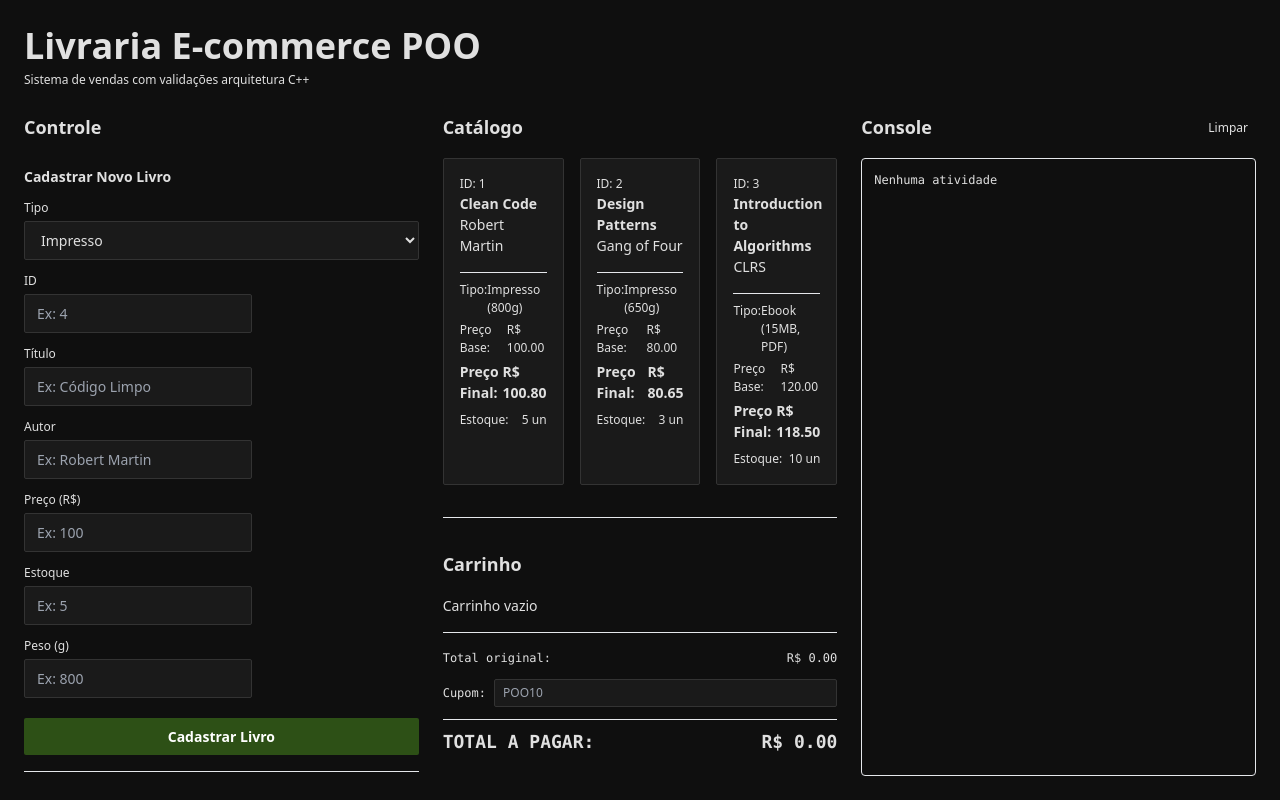
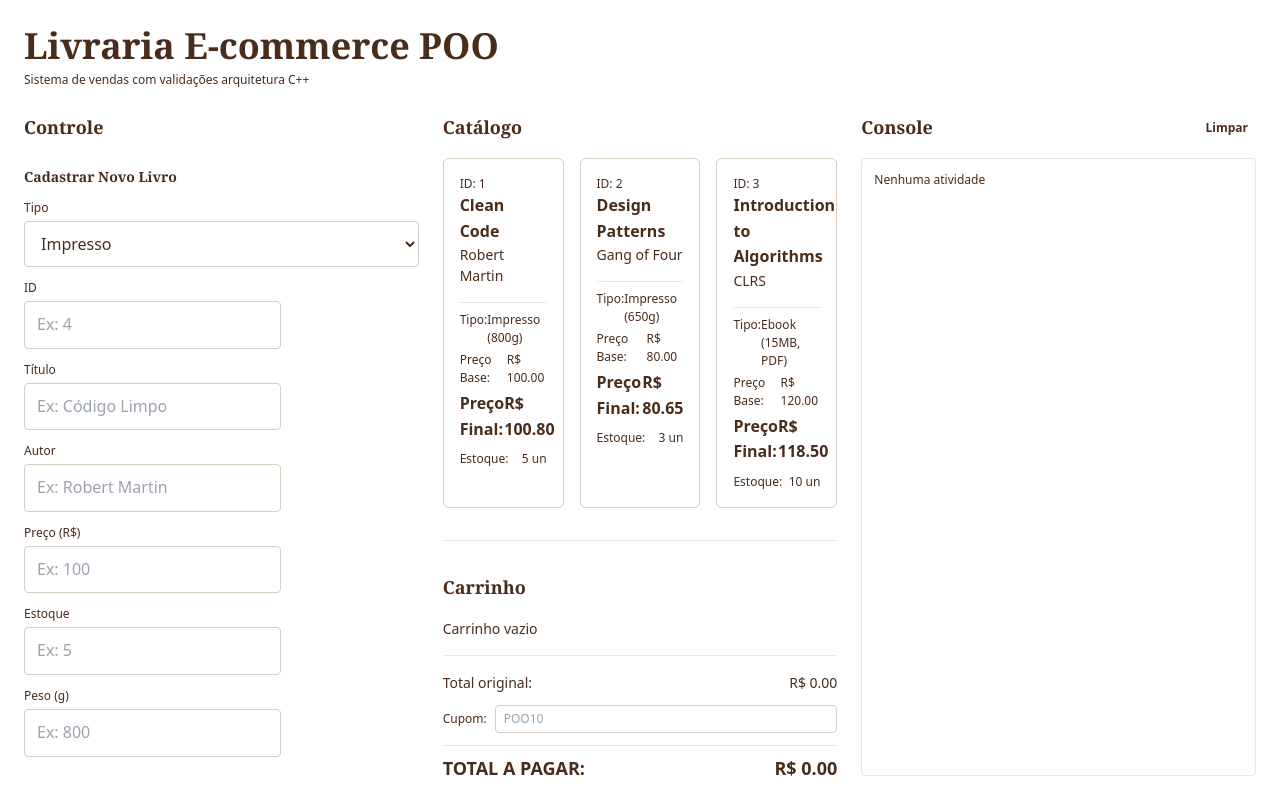
Before and after one commit to Luizgsch/Livraria, a React (Vite) app in the folder frontend/: page / in a window 1280 px wide. Built offline with nearby package versions, Linux system fonts and the light colour scheme.

Commit message:
chore: update base styles to light mode (branco, bege, marrom palette)

```diff
--- a/frontend/src/index.css
+++ b/frontend/src/index.css
@@ -3,14 +3,16 @@
 @tailwind utilities;
 
 :root {
-  --color-obsidian-950: #0f0f0f;
-  --color-obsidian-900: #1a1a1a;
-  --color-obsidian-800: #333333;
-  --color-obsidian-700: #e0e0e0;
-  --color-obsidian-600: #999999;
-  --color-success: #2d5016;
-  --color-error: #8B3A3A;
-  --color-warning: #5c4033;
+  --color-white: #ffffff;
+  --color-beige-50: #f5f1ed;
+  --color-beige-100: #ebe4dd;
+  --color-beige-200: #d9ccc0;
+  --color-brown-light: #8b6f47;
+  --color-brown-base: #6b4423;
+  --color-brown-dark: #4a2c1a;
+  --color-success: #2d6a4f;
+  --color-error: #c1121f;
+  --color-warning: #fca311;
 }
 
 * {
@@ -24,69 +26,188 @@ html, body, #root {
 }
 
 body {
-  background-color: var(--color-obsidian-950);
-  color: var(--color-obsidian-700);
+  background-color: var(--color-white);
+  color: var(--color-brown-dark);
   font-family: system-ui, -apple-system, sans-serif;
-  font-size: 14px;
-  line-height: 1.5;
+  font-size: 16px;
+  line-height: 1.6;
+}
+
+h1, h2, h3, h4, h5, h6 {
+  font-family: Merriweather, Georgia, serif;
+  color: var(--color-brown-dark);
+  margin: 0;
+}
+
+h1 {
+  font-size: 48px;
+  line-height: 1.2;
+}
+
+h2 {
+  font-size: 36px;
+  line-height: 1.2;
+}
+
+h3 {
+  font-size: 24px;
+  line-height: 1.3;
 }
 
 button {
   font-family: system-ui, -apple-system, sans-serif;
-  font-size: 14px;
+  font-size: 16px;
   cursor: pointer;
   border: none;
-  border-radius: 2px;
-  padding: 8px 12px;
-  transition: background-color 0.2s;
+  border-radius: 4px;
+  padding: 10px 20px;
+  transition: all 0.2s;
+  font-weight: 600;
+}
+
+button.btn-primary {
+  background-color: var(--color-brown-base);
+  color: white;
+}
+
+button.btn-primary:hover {
+  background-color: var(--color-brown-dark);
+}
+
+button.btn-primary:disabled {
+  background-color: #ccc;
+  cursor: not-allowed;
+}
+
+button.btn-secondary {
+  background-color: var(--color-beige-50);
+  color: var(--color-brown-base);
+  border: 1px solid var(--color-brown-base);
+}
+
+button.btn-secondary:hover {
+  background-color: var(--color-beige-100);
 }
 
 input, select, textarea {
   font-family: system-ui, -apple-system, sans-serif;
-  font-size: 14px;
-  background-color: var(--color-obsidian-900);
-  color: var(--color-obsidian-700);
-  border: 1px solid var(--color-obsidian-800);
-  border-radius: 2px;
-  padding: 8px 12px;
+  font-size: 16px;
+  background-color: white;
+  color: var(--color-brown-dark);
+  border: 1px solid var(--color-beige-200);
+  border-radius: 4px;
+  padding: 10px 12px;
   transition: border-color 0.2s;
 }
 
 input:focus, select:focus, textarea:focus {
   outline: none;
-  border-color: var(--color-success);
+  border-color: var(--color-brown-base);
+  box-shadow: 0 0 0 3px rgba(107, 68, 35, 0.1);
 }
 
-.monospace {
-  font-family: 'Monaco', 'Menlo', 'Ubuntu Mono', monospace;
-  font-size: 12px;
+.card {
+  background-color: white;
+  border: 1px solid var(--color-beige-200);
+  border-radius: 6px;
+  padding: 16px;
+  transition: all 0.3s;
 }
 
-.btn-success {
+.card:hover {
+  box-shadow: 0 8px 24px rgba(0, 0, 0, 0.1);
+  transform: translateY(-4px);
+}
+
+.toast {
+  position: fixed;
+  padding: 12px 16px;
+  border-radius: 6px;
+  font-size: 14px;
+  display: flex;
+  align-items: center;
+  gap: 8px;
+  z-index: 1000;
+  animation: slideIn 0.3s ease-out;
+}
+
+.toast.success {
   background-color: var(--color-success);
   color: white;
 }
 
-.btn-success:hover {
-  background-color: #1e3810;
-}
-
-.btn-error {
+.toast.error {
   background-color: var(--color-error);
   color: white;
 }
 
-.btn-error:hover {
-  background-color: #6B2A2A;
+.toast.warning {
+  background-color: var(--color-warning);
+  color: white;
 }
 
-.card {
-  background-color: var(--color-obsidian-900);
-  border: 0.5px solid var(--color-obsidian-800);
-  border-radius: 2px;
-  padding: 16px;
+@keyframes slideIn {
+  from {
+    transform: translateX(400px);
+    opacity: 0;
+  }
+  to {
+    transform: translateX(0);
+    opacity: 1;
+  }
 }
 
-.card:hover {
-  background-color: #252525;
+.drawer-overlay {
+  position: fixed;
+  inset: 0;
+  background-color: rgba(0, 0, 0, 0.5);
+  z-index: 40;
+  animation: fadeIn 0.2s;
 }
+
+.drawer {
+  position: fixed;
+  right: 0;
+  top: 0;
+  height: 100vh;
+  background-color: white;
+  z-index: 50;
+  animation: slideInRight 0.3s ease-out;
+}
+
+@keyframes slideInRight {
+  from {
+    transform: translateX(100%);
+  }
+  to {
+    transform: translateX(0);
+  }
+}
+
+@keyframes fadeIn {
+  from {
+    opacity: 0;
+  }
+  to {
+    opacity: 1;
+  }
+}
+
+.modal-overlay {
+  position: fixed;
+  inset: 0;
+  background-color: rgba(0, 0, 0, 0.5);
+  display: flex;
+  align-items: center;
+  justify-content: center;
+  z-index: 50;
+}
+
+.modal {
+  background-color: white;
+  border-radius: 6px;
+  padding: 32px;
+  max-height: 90vh;
+  overflow-y: auto;
+  animation: fadeIn 0.3s;
+}
```
